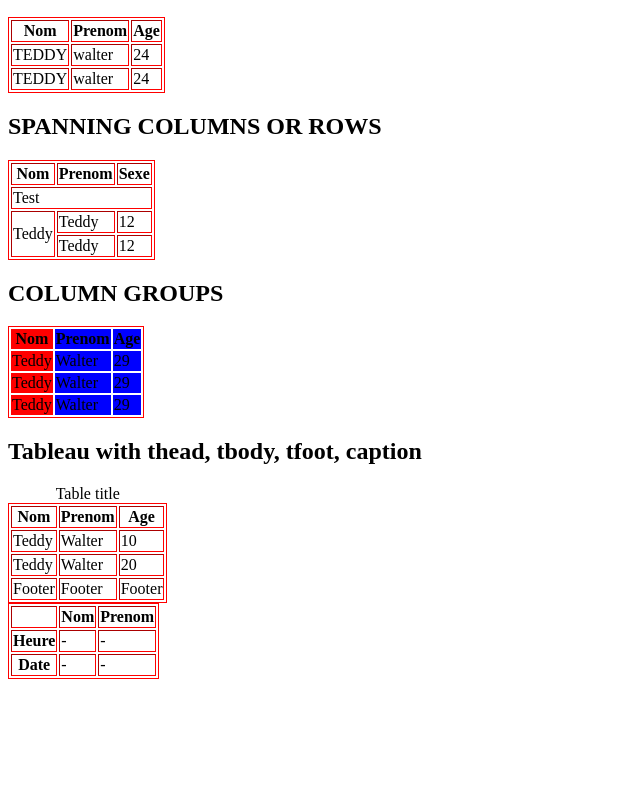
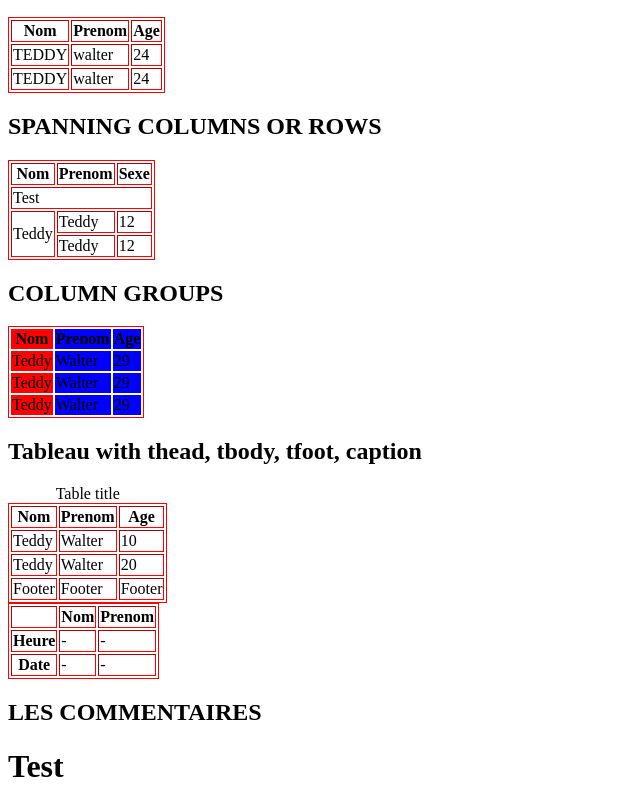
Before and after one commit to ted1104/Training-Professional-HTML, a plain HTML site: page CODE/001/page2.html in a window 1280 px wide. Shown: the part 110-916 px from the top of the page, without its empty margins (0-640 px from the left). Before the commit the page ends 800 px from the top, so only its background shows below. Drawn offline with Linux system fonts and the light colour scheme.

Commit message:
commentaire done

```diff
--- a/CODE/001/page2.html
+++ b/CODE/001/page2.html
@@ -144,6 +144,19 @@
         </tr>
       </tbody>
     </table>
+
+    <h2>LES COMMENTAIRES</h2>
+    <!-- i'm a comment -->
+
+    <h1>
+      Test
+      <!--This a test text-->
+    </h1>
+
+    <!--
+        This is a multiline commentaire
+        and i think it is okay for you
+     -->
   </body>
 </html>
 <style>
```
Also changed, not shown: 1 other file.
